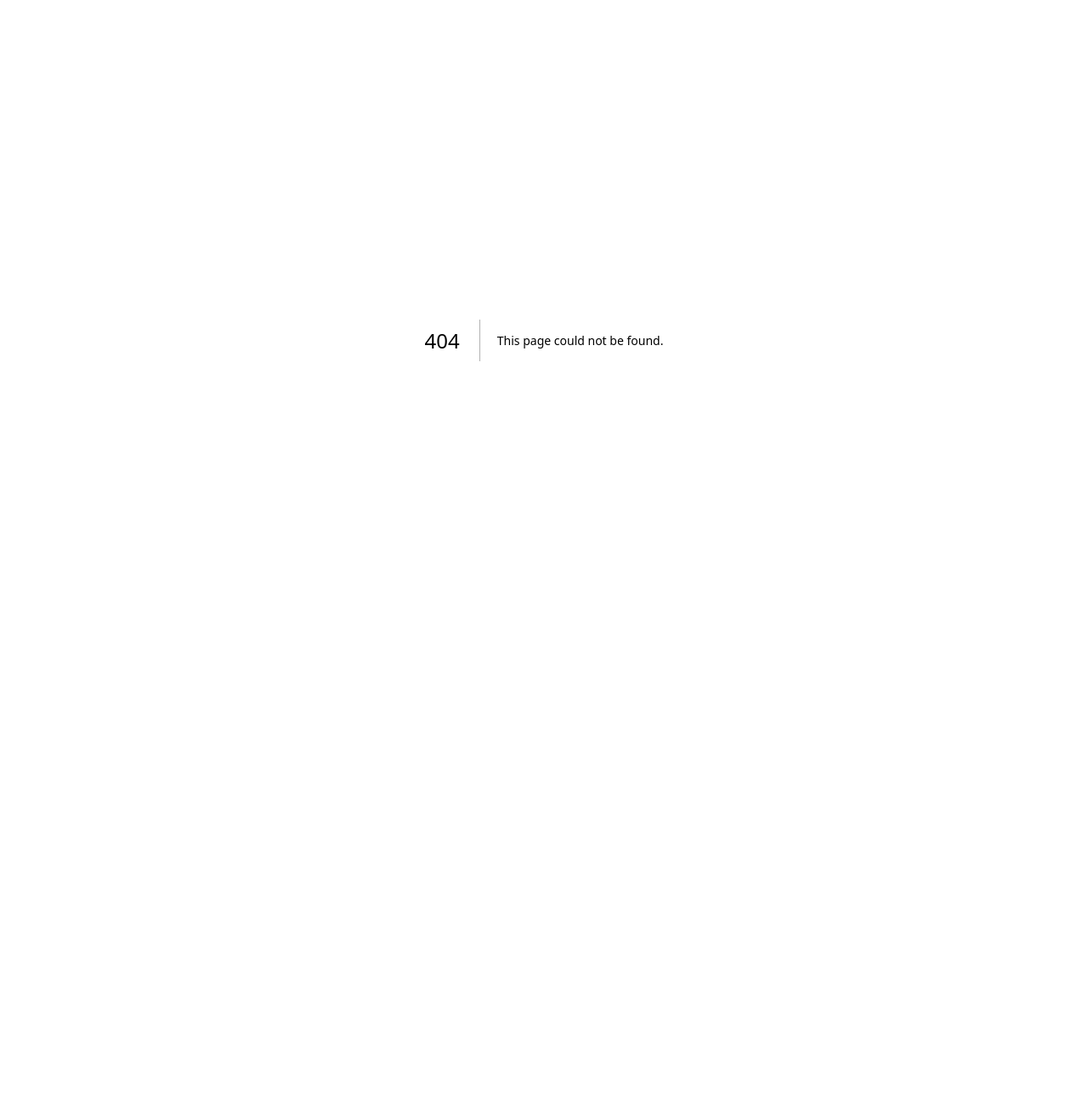
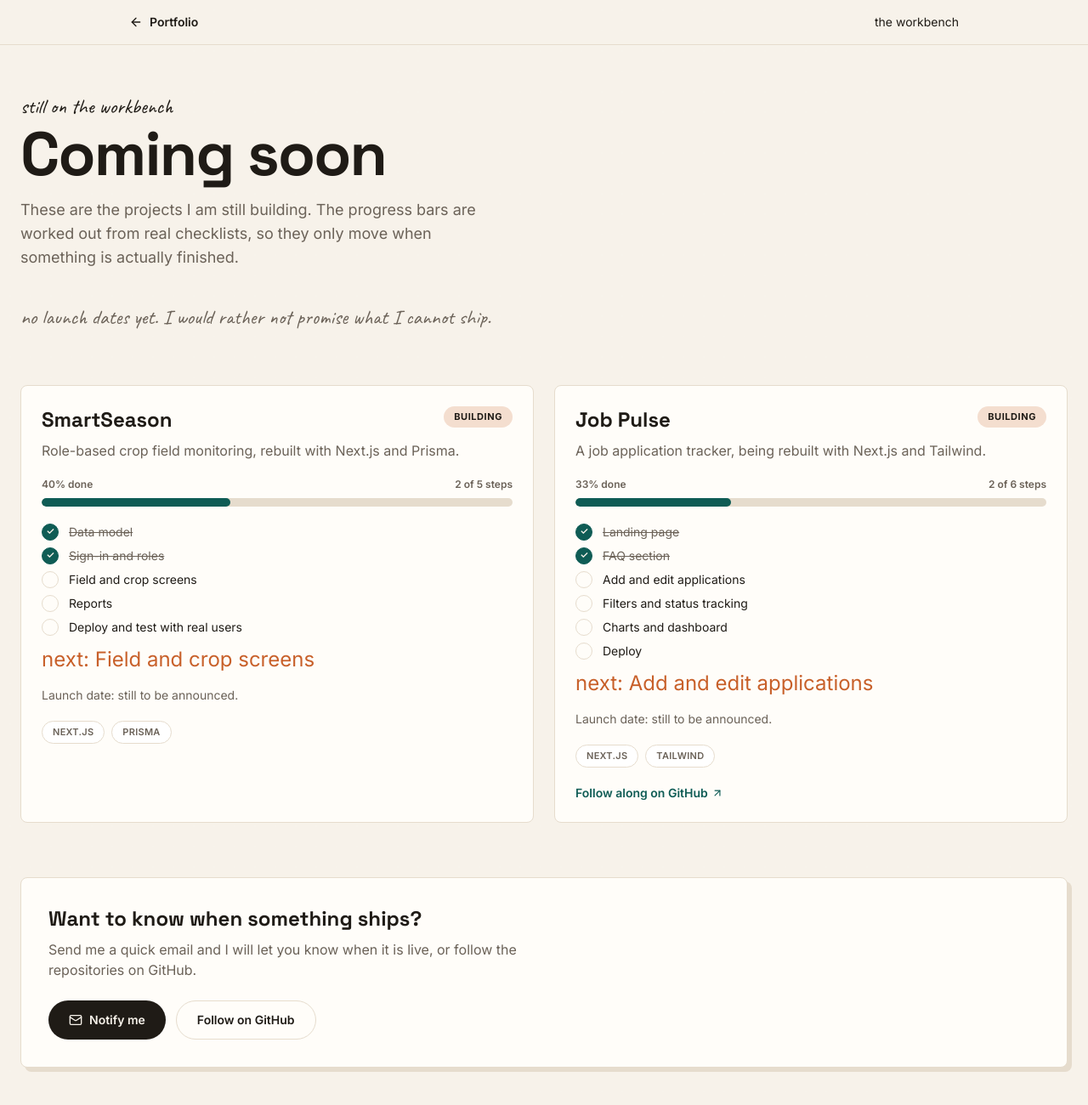
Before and after one commit to anold-a/amani-portfolio, a Next.js app: page /coming-soon in a window 1280 px wide. Before the commit this address had no page. Shown: the top 1300 px of the page at 85% size. Before the commit the page ends 800 px from the top, so only its background shows below. Built offline with nearby package versions, Linux system fonts and the light colour scheme.

Commit message:
implemented workbench page with next-launch countdown and notify options

```diff
--- /dev/null
+++ b/app/coming-soon/page.tsx
@@ -0,0 +1,99 @@
+import type { Metadata } from "next";
+import Link from "next/link";
+import { ArrowLeft, Mail } from "lucide-react";
+import Countdown from "@/components/coming-soon/Countdown";
+import UpcomingCard from "@/components/coming-soon/UpcomingCard";
+import { upcoming } from "@/lib/upcoming";
+import { profile } from "@/lib/data";
+
+export const metadata: Metadata = {
+  title: "Coming soon | Arnold Amani",
+  description: "Projects I am still building, with honest progress and launch targets.",
+};
+
+export default function ComingSoonPage() {
+  const dated = upcoming
+    .filter((p) => p.target)
+    .sort((a, b) => new Date(a.target as string).getTime() - new Date(b.target as string).getTime());
+  const next = dated[0];
+
+  const mailto =
+    "mailto:" + profile.email + "?subject=" + encodeURIComponent("Let me know when your next project launches");
+
+  return (
+    <>
+      <header className="border-b border-line">
+        <div className="mx-auto flex max-w-5xl items-center justify-between px-6 py-4 text-sm">
+          <Link href="/" className="flex items-center gap-2 font-semibold transition hover:text-brand">
+            <ArrowLeft size={16} /> Portfolio
+          </Link>
+          <span className="font-normal text-sm">the workbench</span>
+        </div>
+      </header>
+
+      <main className="mx-auto max-w-7xl px-6 pb-20 pt-14">
+        <p className="font-hand text-2xl ">still on the workbench</p>
+        <h1 className="mt-1 font-display text-5xl font-black tracking-tight sm:text-7xl">
+          Coming <span>soon</span>
+        </h1>
+        <p className="mt-4 max-w-xl text-lg text-muted">
+          These are the projects I am still building. The progress bars are worked out from real checklists, so they
+          only move when something is actually finished.
+        </p>
+
+        <div className="mt-10">
+          {next ? (
+            <>
+              <p className="mb-3 text-sm font-semibold uppercase tracking-wider text-muted">
+                Next launch target: <span className="text-ink">{next.name}</span>
+              </p>
+              <Countdown target={next.target as string} />
+            </>
+          ) : (
+            <p className="font-hand text-2xl text-muted">
+              no launch dates yet. I would rather not promise what I cannot ship.
+            </p>
+          )}
+        </div>
+
+        <section aria-label="Projects in progress" className="mt-16">
+          {upcoming.length > 0 ? (
+            <div className="grid gap-6 md:grid-cols-2">
+              {upcoming.map((p) => (
+                <UpcomingCard key={p.slug} p={p} />
+              ))}
+            </div>
+          ) : (
+            <div className="rounded-lg border border-dashed border-line p-10 text-center">
+              <p className="font-hand text-3xl text-accent">the workbench is empty</p>
+              <p className="mt-2 text-muted">Everything has shipped. Check the projects section.</p>
+            </div>
+          )}
+        </section>
+
+        <section className="mt-16 rounded-lg border border-line bg-card p-8 shadow-[5px_5px_0_0_var(--line)]">
+          <h2 className="font-display text-2xl font-bold">Want to know when something ships?</h2>
+          <p className="mt-2 max-w-xl text-muted">
+            Send me a quick email and I will let you know when it is live, or follow the repositories on GitHub.
+          </p>
+          <div className="mt-6 flex flex-wrap gap-3">
+            <a
+              href={mailto}
+              className="flex items-center gap-2 rounded-full bg-ink px-6 py-3 text-sm font-semibold text-bg transition hover:opacity-90"
+            >
+              <Mail size={16} /> Notify me
+            </a>
+            <a
+              href={profile.github}
+              target="_blank"
+              rel="noreferrer"
+              className="flex items-center gap-2 rounded-full border border-line px-6 py-3 text-sm font-semibold transition hover:border-ink"
+            >
+              Follow on GitHub
+            </a>
+          </div>
+        </section>
+      </main>
+    </>
+  );
+}
```
